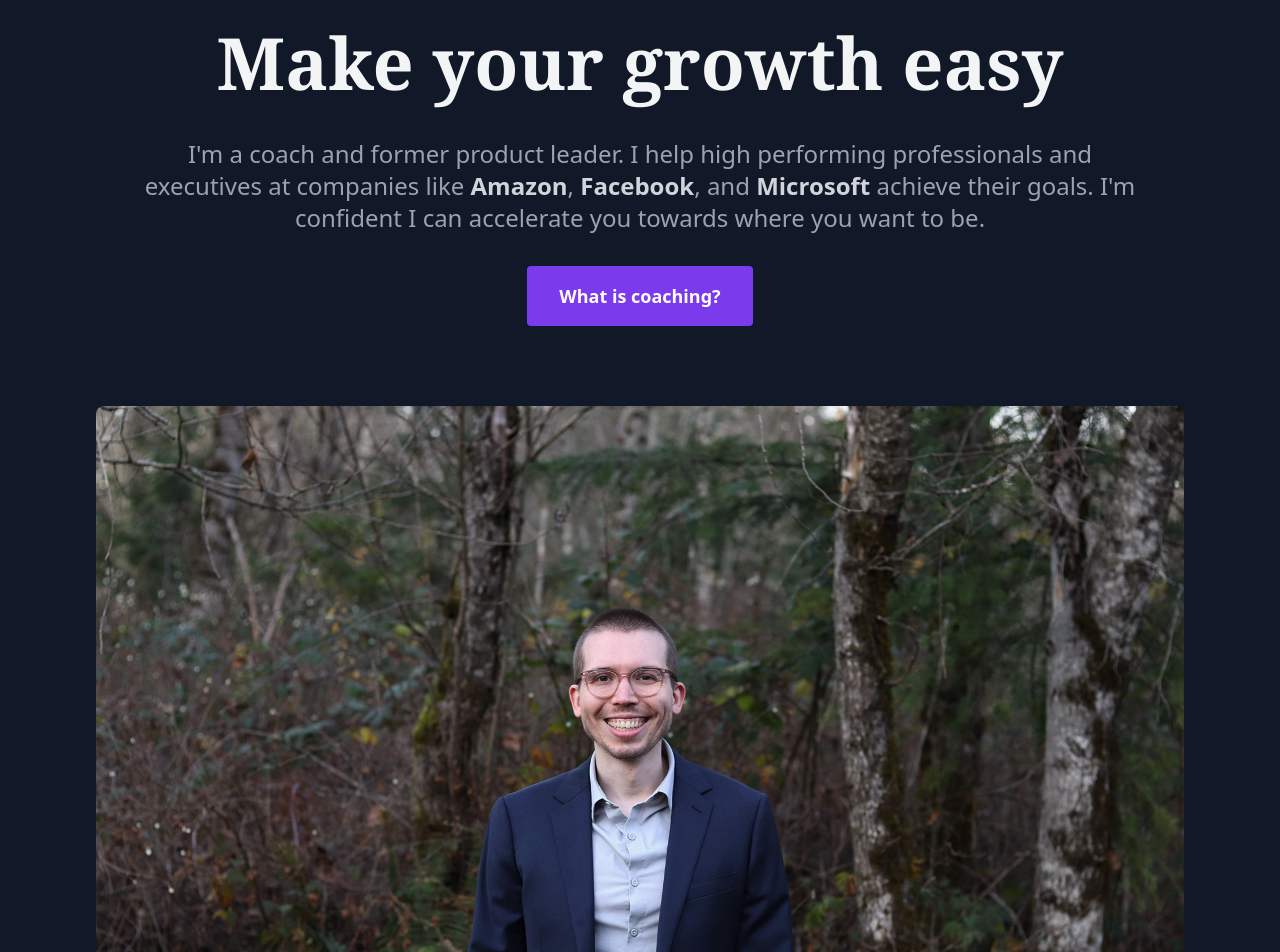
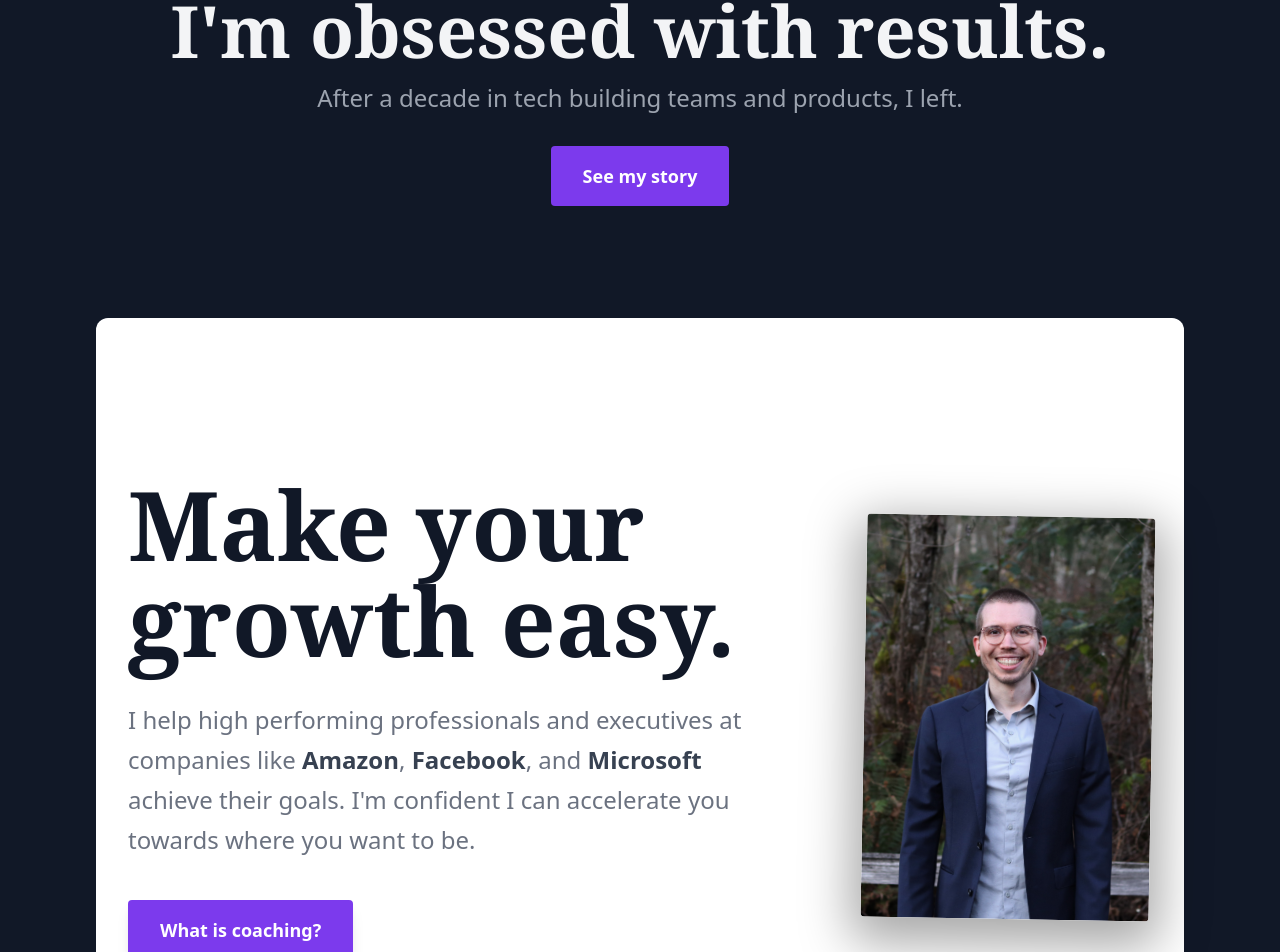
Before and after one commit to JeredOdegard/personal-site, a Next.js app: page /alt in a window 1280 px wide. Shown: the part 174-1126 px from the top of the page. Built offline with nearby package versions, Linux system fonts and the light colour scheme.

Commit message:
Polished alternative design.

```diff
--- a/pages/alt.js
+++ b/pages/alt.js
@@ -9,7 +9,7 @@ function Blog() {
         <meta name="viewport" content="initial-scale=1.0, width=device-width" />
       </Head>
 
-      <div className="bg-gray-900 p-24">
+      <div className="bg-gray-900 p-24 pt-16">
 
         <div className="w-96 mx-auto">
           <nav className="text-gray-400 flex justify-between gap-x-8">
@@ -21,19 +21,31 @@ function Blog() {
           </nav>
         </div>
 
-        <div className="mt-20 mb-20 text-center">
-          <h1 className="text-5xl md:text-7xl text-gray-100 font-bold font-serif leading-tight">Make your growth easy</h1>
-          <p className="text-gray-400 text-xl md:text-2xl max-w-screen-lg mt-10 mx-auto">
-          I'm a coach and former product leader. I help high performing professionals and executives at companies like <span className="font-bold text-gray-300">Amazon</span>,  <span className="font-bold text-gray-300">Facebook</span>, and <span className="font-bold text-gray-300">Microsoft</span> achieve their goals. I'm confident I can accelerate you towards where you want to be.
+        <div className="mt-20 mb-48 text-center">
+          <h1 className="text-5xl md:text-7xl text-gray-100 font-bold font-serif leading-tight">I'm obsessed with results.</h1>
+          <p className="text-gray-400 text-xl md:text-2xl max-w-screen-lg mt-4 mx-auto">
+          After a decade in tech building teams and products, I left.
           </p>
           <a href="#">
-            <button className="px-8 py-4 bg-purple-600 text-lg font-bold text-white rounded mt-8">What is coaching?</button>
+            <button className="px-8 py-4 bg-purple-600 text-lg font-bold text-white rounded mt-8">See my story</button>
           </a>
         </div>
 
-        <div className="">
-          <img className="rounded-lg" src="self.jpg" />
+        <div className="w-full h-screen flex items-center mt-10 -mt-20 px-8 bg-white mb-24 rounded-xl">
+          <section className="grid grid-cols-12 max-w-screen-xl lg:gap-x-20 mx-auto items-center">
+            <div className="col-span-full xl:col-span-8">
+              <h2 className="text-4xl sm:text-5xl lg:text-7xl xl:text-8xl font-bold text-gray-900 mb-8 font-serif">Make your growth easy.</h2>
+              <p className="text-lg sm:text-2xl font-medium sm:leading-10 mb-6 text-gray-500 max-w-screen">I help high performing professionals and executives at companies like <span className="font-bold text-gray-700">Amazon</span>,  <span className="font-bold text-gray-700">Facebook</span>, and <span className="font-bold text-gray-700">Microsoft</span> achieve their goals. I'm confident I can accelerate you towards where you want to be.</p>
+                <a href="#">
+                  <button className="px-8 py-4 bg-purple-600 text-lg font-bold text-white rounded mt-2 lg:mt-4 shadow-lg">What is coaching?</button>
+                </a>
+            </div>
+            <div className="hidden xl:grid col-span-full mt-10 xl:mt-0 xl:col-span-4 mt-0">
+              <img className="shadow-dark transform rotate-1 rounded" src="selft.jpg" />
+            </div>
+          </section>
         </div>
+        <div className="text-xs text-gray-400 text-center my-4">&copy; 2020 Jered Odegard. All rights reserved.</div>
       </div>
     </div>
   );
--- a/tailwind.config.js
+++ b/tailwind.config.js
@@ -6,7 +6,8 @@ module.exports = {
     	minWidth: {
     		'sm': '375px'
     	},
-    	maxWidth: {
+    	boxShadow: {
+        'dark': '0 15px 50px 10px rgba(0, 0, 0, 0.35)'
     	}
     },
   },
```
